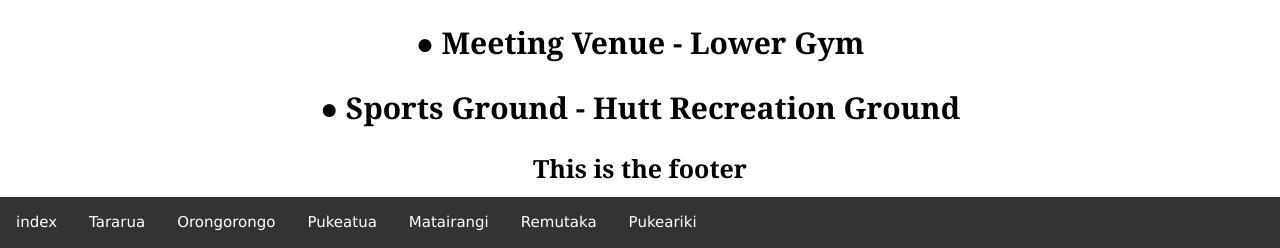
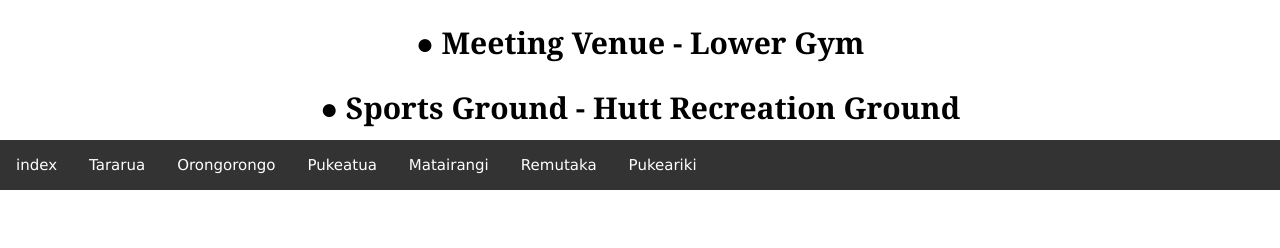
Before and after one commit to jasminsahayaraj/2.8website, a plain HTML site: page Tararua.html in a window 1280 px wide. Shown: the part 2434-2682 px from the top of the page. After the commit the page ends 2624 px from the top, so only its background shows below. Drawn offline with nearby package versions, Linux system fonts and the light colour scheme.

Commit message:
Version 2

```diff
--- a/Tararua.html
+++ b/Tararua.html
@@ -1,7 +1,7 @@
 <!DOCTYPE html>
 <html lang="en">
   <head>
-    <title>Tararua House</title>
+    <title> HVHS Tararua House</title>
     <meta name="viewport" content="width=device-width, initial-scale=1" />
     <link rel="stylesheet" href="https://www.w3schools.com/w3css/4/w3.css" />
     <link rel="stylesheet" href="style.css" />
@@ -223,17 +223,7 @@
     </div>
     <!-- closing div for w3-row -->
 
-    <div class="w3-row">
-      <div class="w3-col l12 m12 s12 ">
-        <h4>
-          <b>
-            This is the footer
-          </b>
-        </h4>
-      </div>
-      <!-- closing div for w3-col -->
-    </div>
-    <!-- closing div for w3-row -->
+
 
     <!---Navigation bar-->
     <ul>
```
Also changed, not shown: Matairangi.html (+2 -10 lines), Orongorongo.html (+2 -10 lines), Pukeariki.html (+2 -10 lines), Pukeatua.html (+2 -10 lines), Remutaka.html (+2 -10 lines), index.html (+14 -15 lines).
